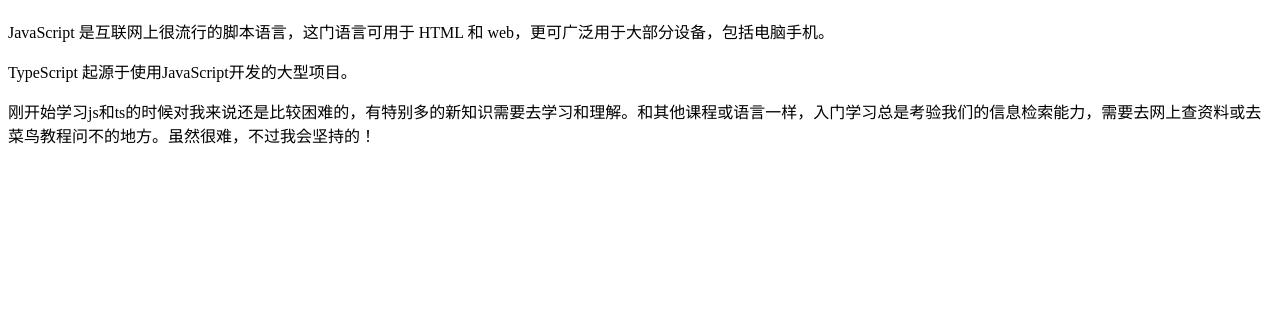
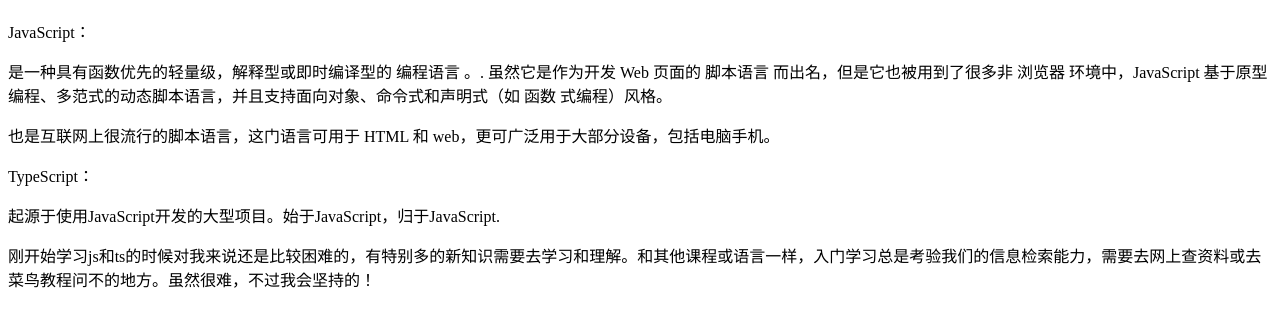
Before and after one commit to gogogogogogg/jstsxuexizongjie, a plain HTML site: page index.html in a window 1280 px wide. Shown: the part 70-396 px from the top of the page. Drawn offline with Linux system fonts and the light colour scheme.

Commit message:
Update index.html

```diff
--- a/index.html
+++ b/index.html
@@ -8,6 +8,9 @@
 </head>
 <body>
     <h1>正文：</h1>
-    <p>JavaScript 是互联网上很流行的脚本语言，这门语言可用于 HTML 和 web，更可广泛用于大部分设备，包括电脑手机。</p>
-    <p>TypeScript 起源于使用JavaScript开发的大型项目。</p>
+    <p>JavaScript：
+    <p></p>是一种具有函数优先的轻量级，解释型或即时编译型的 编程语言 。. 虽然它是作为开发 Web 页面的 脚本语言 而出名，但是它也被用到了很多非 浏览器 环境中，JavaScript 基于原型编程、多范式的动态脚本语言，并且支持面向对象、命令式和声明式（如 函数 式编程）风格。
+    <p></p>也是互联网上很流行的脚本语言，这门语言可用于 HTML 和 web，更可广泛用于大部分设备，包括电脑手机。</p>
+    <p>TypeScript：
+    <p></p>起源于使用JavaScript开发的大型项目。始于JavaScript，归于JavaScript. </p>
     <p>刚开始学习js和ts的时候对我来说还是比较困难的，有特别多的新知识需要去学习和理解。和其他课程或语言一样，入门学习总是考验我们的信息检索能力，需要去网上查资料或去菜鸟教程问不的地方。虽然很难，不过我会坚持的！</p>
```
